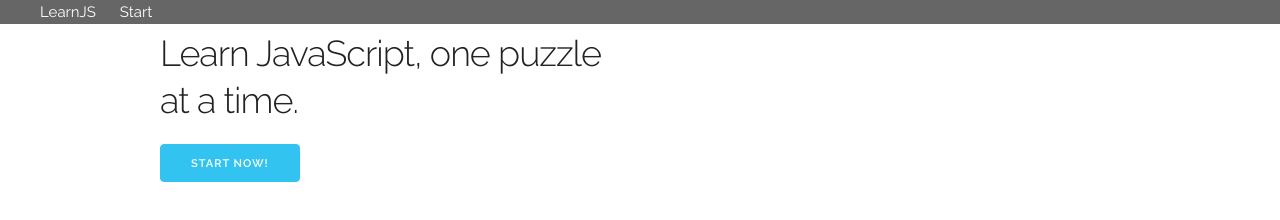
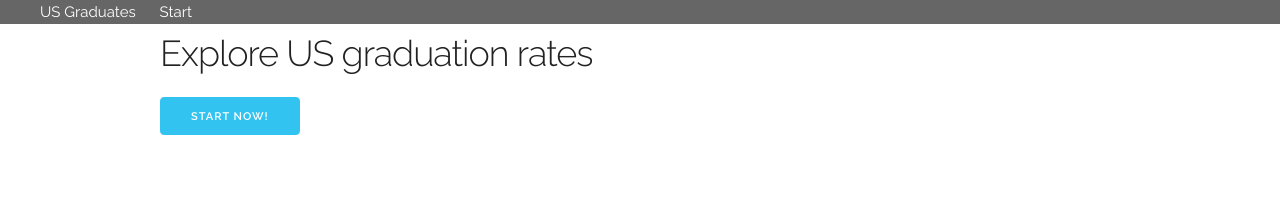
Before and after one commit to mattjcamp/graduates, a plain HTML site: page public/index.html in a window 1280 px wide. Drawn offline with nearby package versions, Linux system fonts and the light colour scheme.

Commit message:
Title changes

```diff
--- a/public/index.html
+++ b/public/index.html
@@ -44,7 +44,7 @@
   <div class='markup'>
     <div class='nav-container no-select fixed-top u-full-width'>
       <ul class='inline-list hover-links nav-list six columns'>
-        <li><a class='text-lg' href="#">LearnJS</a></li>
+        <li><a class='text-lg' href="#">US Graduates</a></li>
         <li><a href="#problem-1">Start</a></li> </ul>
     </div>
     <div class='view-container container'></div>
@@ -54,7 +54,7 @@
     <div class='landing-view'>
         <div class='row'>
           <div class='one-half column'>
-            <h3>Learn JavaScript, one puzzle at a time.</h3>
+            <h3>Explore US graduation rates</h3>
             <a href='#problem-1' class='button button-primary'>Start Now!</a>
           </div>
          </div>
```
